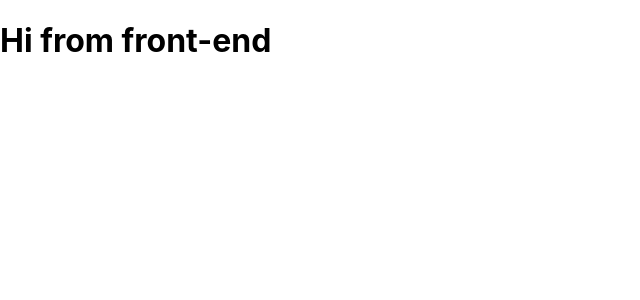
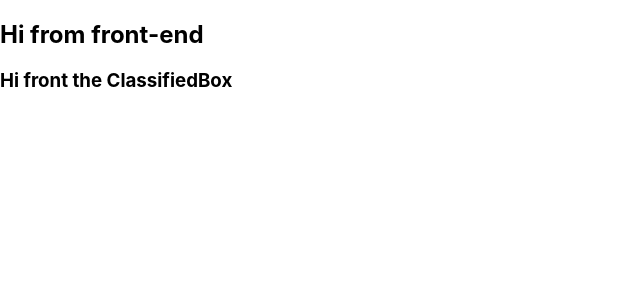
Before and after one commit to basically-joe/ClassifiedAds, a React (Create React App) app in the folder frontend/classifiedadds/: page / in a window 1280 px wide. Shown: the top 300 px of the page, without its empty margins (0-640 px from the left). Built offline with nearby package versions, Linux system fonts and the light colour scheme.

Commit message:
added classifiedbox to render within app.jhs, working in browser

```diff
--- a/frontend/classifiedadds/src/App.js
+++ b/frontend/classifiedadds/src/App.js
@@ -1,10 +1,14 @@
 import React, { Component } from 'react';
+import ClassifiedBox from "../src/containers/ClassifiedBox"
 import './App.css';
 
 class App extends Component {
   render() {
     return (
+      <section>
       <h1>Hi from front-end</h1>
+      <ClassifiedBox/>
+      </section>
     );
   }
 }
--- a/frontend/classifiedadds/src/containers/ClassifiedBox.js
+++ b/frontend/classifiedadds/src/containers/ClassifiedBox.js
@@ -0,0 +1,14 @@
+import React, { Component } from 'react';
+
+
+const ClassifiedBox = (props) => {
+    return(
+        <section>
+            <h1>Hi front the ClassifiedBox</h1>
+        </section>
+    )
+}
+
+
+
+export default ClassifiedBox;
```
